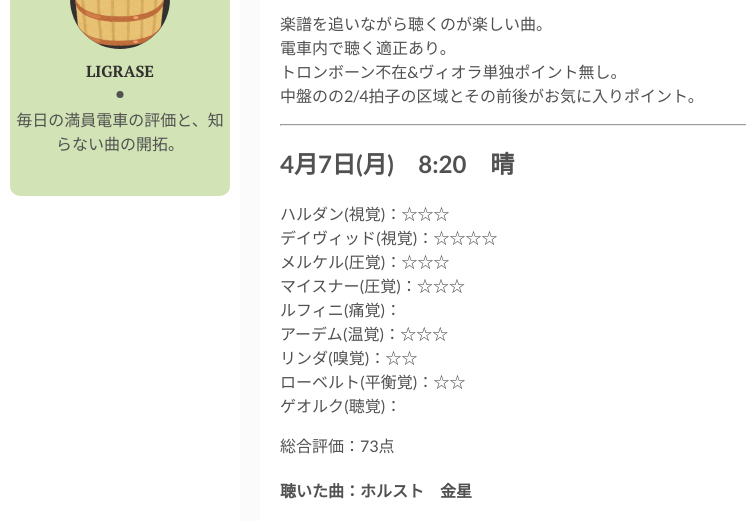
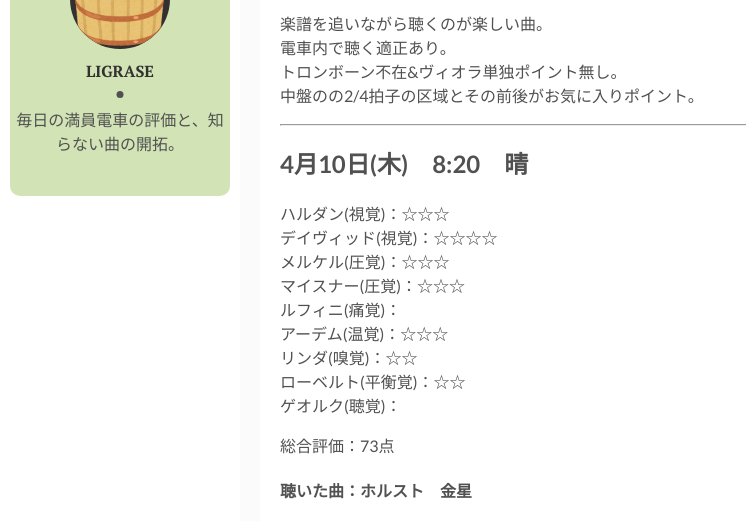
Before and after one commit to Liqrase/diary-2, a Jekyll site: the page built from _posts/2025-04-07-crowded2506.markdown, in a window 1280 px wide and 900 px high, scrolled down 2675 px, cut to the strip 111-632 px from the top of the window. Shown: the whole strip, without its empty margins (0-746 px from the left). Built offline with Jekyll 4.4.1, drawn with Linux system fonts in a browser that asks for light colours; nearby versions of some CDN libraries.

Commit message:
2025-04-07-crowded2506.markdown の更新

```diff
--- a/_posts/2025-04-07-crowded2506.markdown
+++ b/_posts/2025-04-07-crowded2506.markdown
@@ -65,7 +65,7 @@ tags: [満員電車]
 中盤のの2/4拍子の区域とその前後がお気に入りポイント。
 
 ---
-## 4月7日(月)　8:20　晴
+## 4月10日(木)　8:20　晴
 
 ハルダン(視覚)：☆☆☆ <br>
 デイヴィッド(視覚)：☆☆☆☆ <br>
```
